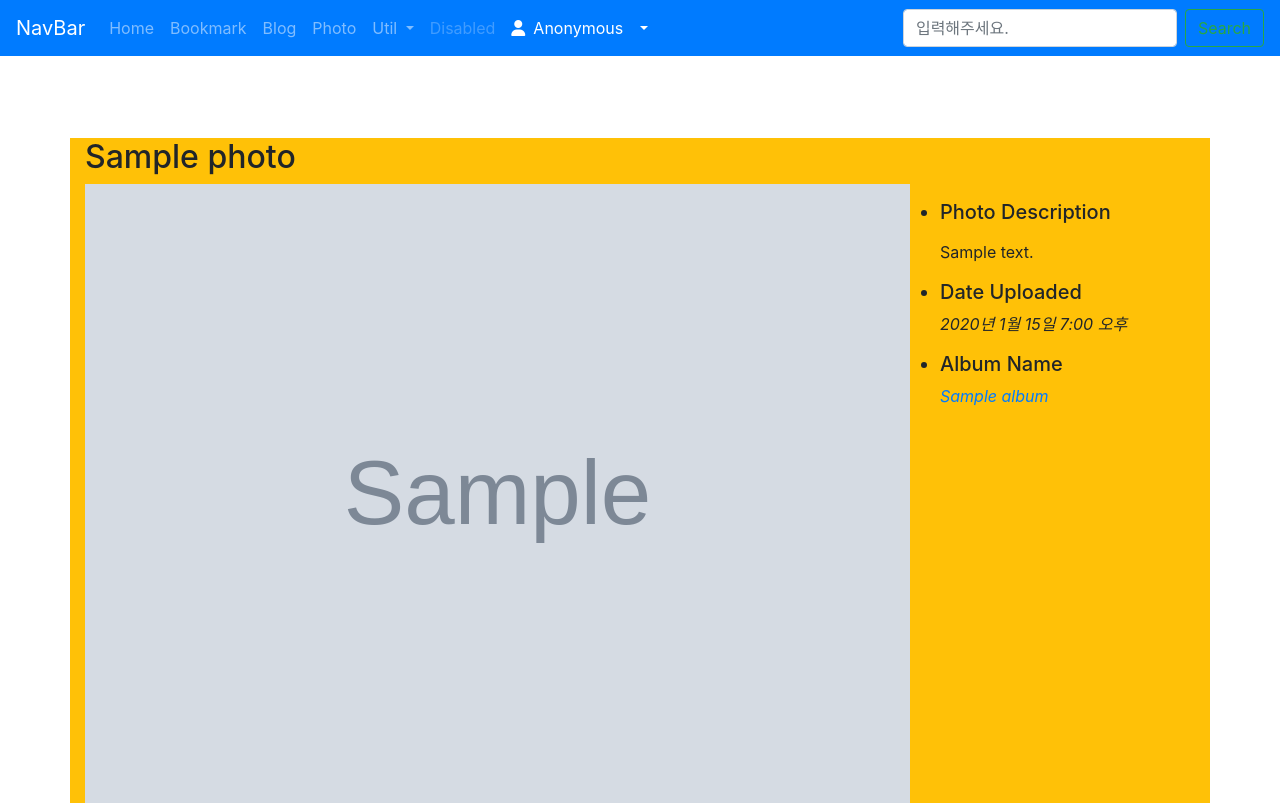
After one commit to nkleee/djangoProject, a Django app: page /photo/photo/1/ in a window 1280 px wide. The commit adds this page. Run offline with Django 4.2, Linux system fonts and the light colour scheme; tables that the repository leaves empty hold one stand-in row (values such as "Sample post"); grey boxes marked "Sample" are stand-in pictures; some libraries are stand-ins or nearby versions.

Commit message:
230629 base.html 로그인 링크 설정

```diff
--- a/mysite/settings.py
+++ b/mysite/settings.py
@@ -32,6 +32,7 @@ ALLOWED_HOSTS = [
 # Application definition
 
 INSTALLED_APPS = [
+    "widget_tweaks",
     "photo.apps.PhotoConfig",
     "blog.apps.BlogConfig",
     "bookmark.apps.BookmarkConfig",
@@ -136,3 +137,5 @@ MEDIA_ROOT = os.path.join(BASE_DIR, 'media')
 
 DISQUS_SHORTNAME = 'django-wpg5vrrtef'
 DISQUS_MY_DOMAIN = 'http://127.0.0.1:8000'
+
+LOGIN_REDIRECT_URL = '/'
--- a/mysite/urls.py
+++ b/mysite/urls.py
@@ -20,10 +20,15 @@ from django.contrib import admin
 from django.urls import path, include
 
 from bookmark.views import BookmarkLV, BookmarkDV
-from mysite.views import HomeView
+from mysite.views import HomeView, UserCreateView, UserCreateDoneTV
 
 urlpatterns = [
     path("admin/", admin.site.urls),
+    #인증
+    path("accounts/", include('django.contrib.auth.urls')),
+    path('accounts/register/', UserCreateView.as_view(), name='register'),
+    path('accounts/register/done', UserCreateDoneTV.as_view(), name='register_done'),
+
     path('', HomeView.as_view(), name='home'),
     path('blog/', include('blog.urls')),
     path('photo/', include('photo.urls')),
--- /dev/null
+++ b/photo/templates/photo/photo_detail.html
@@ -0,0 +1,31 @@
+{% extends 'base.html' %}
+
+{% block title %}photo_detail.html{% endblock title %}
+
+{% block content %}
+    <h2 class="mt-5">{{ object.title }}</h2>
+
+    <div class="row">
+        <div class="col-md-9">
+            <a href="{{ object.image.url }}">
+                <img src="{{ object.image.url }}" alt="" style="width:100%">
+            </a>
+        </div>
+        <ul class="col-md-3 mt-3">
+            <li class="h5">Photo Description</li>
+            {% if object.description %}
+                <p>{{ object.description|linebreaks }}</p>
+            {% else %}
+                <p>(blank)</p>
+            {% endif %}
+            <li class="h5">Date Uploaded</li>
+            <p class="font-italic">{{ object.upload_dt }}</p>
+            <li class="h5">Album Name</li>
+            <p class="font-italic">
+                <a href="{% url 'photo:album_detail' object.album.id %}">
+                    {{ object.album.name }}
+                </a>
+            </p>
+        </ul>
+    </div>
+{% endblock content %}
--- a/templates/base.html
+++ b/templates/base.html
@@ -51,6 +51,26 @@
             <li class="nav-item">
                 <a href="#" class="nav-link disabled" tabindex="-1">Disabled</a>
             </li>
+
+           <li class="nav-item dropdown">
+                {% if user.is_active %}
+                    <a href="#" class="nav-link dropdown-toggle text-white" data-toggle="dropdown">
+                        <i class="fas fa-user"></i>&ensp;{% firstof user.get_short_name user.get_username %}&ensp;
+                    </a>
+                    <div class="dropdown-menu">
+                        <a href="{% url 'logout' %}" class="dropdown-item">Logout</a>
+                        <a href="{% url 'password_change' %}" class="dropdown-item">Change Password</a>
+                    </div>
+                {% else %}
+                    <a href="#" class="nav-link dropdown-toggle text-white" data-toggle="dropdown">
+                        <i class="fas fa-user"></i>&ensp;Anonymous&ensp;
+                    </a>
+                    <div class="dropdown-menu">
+                        <a href="{% url 'login' %}" class="dropdown-item">Login</a>
+                        <a href="{% url 'register' %}" class="dropdown-item">Register</a>
+                    </div>
+                {% endif %}
+           </li>
         </ul>
         <form class="form-inline my-2 my-lg-0" action="{% url 'blog:search' %}" method="post">
             {% csrf_token %}
```
Also changed, not shown: mysite/views.py (+12 -1 lines).
